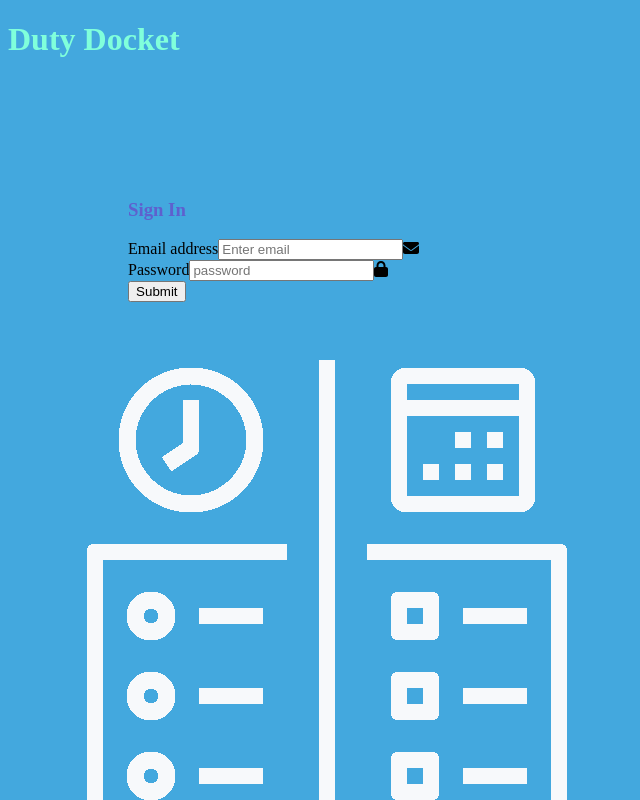
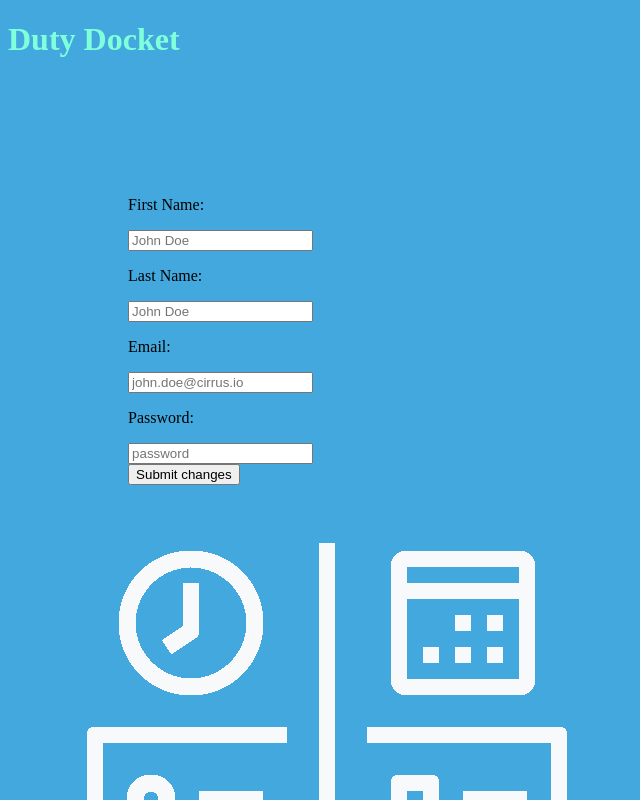
Before and after one commit to coreygettig7/duty-docket, a React (Create React App) app: page / in a window 1280 px wide. Shown: the top 800 px of the page, without its empty margins (0-640 px from the left). Built offline with nearby package versions, Linux system fonts and the light colour scheme.

Commit message:
added components for settings page and working on rendering

```diff
--- a/src/components/login/index.js
+++ b/src/components/login/index.js
@@ -1,43 +1,71 @@
 import React from 'react';
 import 'cirrus-ui';
-import { FontAwesomeIcon } from '@fortawesome/react-fontawesome';
-import { faEnvelope, faLock } from '@fortawesome/free-solid-svg-icons';
+// import { FontAwesomeIcon } from '@fortawesome/react-fontawesome';
+// import { faEnvelope, faLock } from '@fortawesome/free-solid-svg-icons';
 
-const envelopeIcon = <FontAwesomeIcon icon={faEnvelope} />
-const lockIcon = <FontAwesomeIcon icon={faLock} />
+// const envelopeIcon = <FontAwesomeIcon icon={faEnvelope} />
+// const lockIcon = <FontAwesomeIcon icon={faLock} />
 
 function Login() {
-  return (
-    <section id="login-form" className='form-wrapper card u-flex u-justify-center'>
-      <form className='card_container form-card p-4'>
-        <h3 className='dark-text'>Sign In</h3>
-        <div className='input-control pb-2'>
-          <label>Email address</label>
-          <input
-            type='email'
-            className='form-control input-contains-icon'
-            placeholder='Enter email'
-          />
-            <span class="icon fa fa-wrapper">{envelopeIcon}</span>
-        </div>
-        <div className='input-control pb-2'>
-          <label>Password</label>
-          <input
-            type='password'
-            className='input-control input-contains-icon'
-            placeholder='password'
-          />
-            <span class="icon fa fa-wrapper">{lockIcon}</span>
-        </div>
-        <div className='d-grid'>
-          <button
-            type='submit'
-            className='btn bg-link text-white'>
-            Submit
-          </button>
-        </div>
-      </form>
-    </section>
+ return (
+  //   <section id="login-form" className='form-wrapper card u-flex u-justify-center'>
+  //     <form className='card_container form-card p-4'>
+  //       <h3 className='dark-text'>Sign In</h3>
+  //       <div className='input-control pb-2'>
+  //         <label>Email address</label>
+  //         <input
+  //           type='email'
+  //           className='form-control input-contains-icon'
+  //           placeholder='Enter email'
+  //         />
+  //           <span class="icon fa fa-wrapper">{envelopeIcon}</span>
+  //       </div>
+  //       <div className='input-control pb-2'>
+  //         <label>Password</label>
+  //         <input
+  //           type='password'
+  //           className='input-control input-contains-icon'
+  //           placeholder='password'
+  //         />
+  //           <span class="icon fa fa-wrapper">{lockIcon}</span>
+  //       </div>
+  //       <div className='d-grid'>
+  //         <button
+  //           type='submit'
+  //           className='btn bg-link text-white'>
+  //           Submit
+  //         </button>
+  //       </div>
+  //     </form>
+  //   </section>
+
+        <section className=''>
+          <div class="row level">
+              <div class="col-xs-3 level-item">
+                  <p class="m-0">First Name:</p>
+              </div>
+              <div class="col-xs-9 level-item"><input type="firstname" placeholder="John Doe"/></div>
+          </div>
+          <div class="row level">
+              <div class="col-xs-3 level-item">
+                  <p class="m-0">Last Name:</p>
+              </div>
+              <div class="col-xs-9 level-item"><input type="lastname" placeholder="John Doe"/></div>
+          </div>
+          <div class="row level">
+              <div class="col-xs-3 level-item">
+                  <p class="m-0">Email:</p>
+              </div>
+              <div class="col-xs-9 level-item"><input type="email" placeholder="john.doe@cirrus.io"/></div>
+          </div>
+          <div class="row level">
+              <div class="col-xs-3 level-item">
+                  <p class="m-0">Password:</p>
+              </div>
+              <div class="col-xs-9 level-item"><input type="password" placeholder="password"/></div>
+          </div>
+          <input type="submit"  class="hover-grow btn-info" value="Submit changes"></input>
+      </section>
   )
 }
 
--- a/src/pages/Welcome.js
+++ b/src/pages/Welcome.js
@@ -1,10 +1,12 @@
 import React from 'react';
-import Login from '../components/Login';
+import Login from '../components/Login/index.js';
+
 
 const Welcome = () => {
   return(
     <main>
       <Login />
+
     </main>
   )
 };
```
Also changed, not shown: src/components/AccountSettings/index.js (added, +48 -0 lines), src/components/Dependents/index.js (added, +26 -0 lines), src/pages/Settings.js (added, +12 -0 lines), 2 other files (tests, documents, lock files or other folders).
